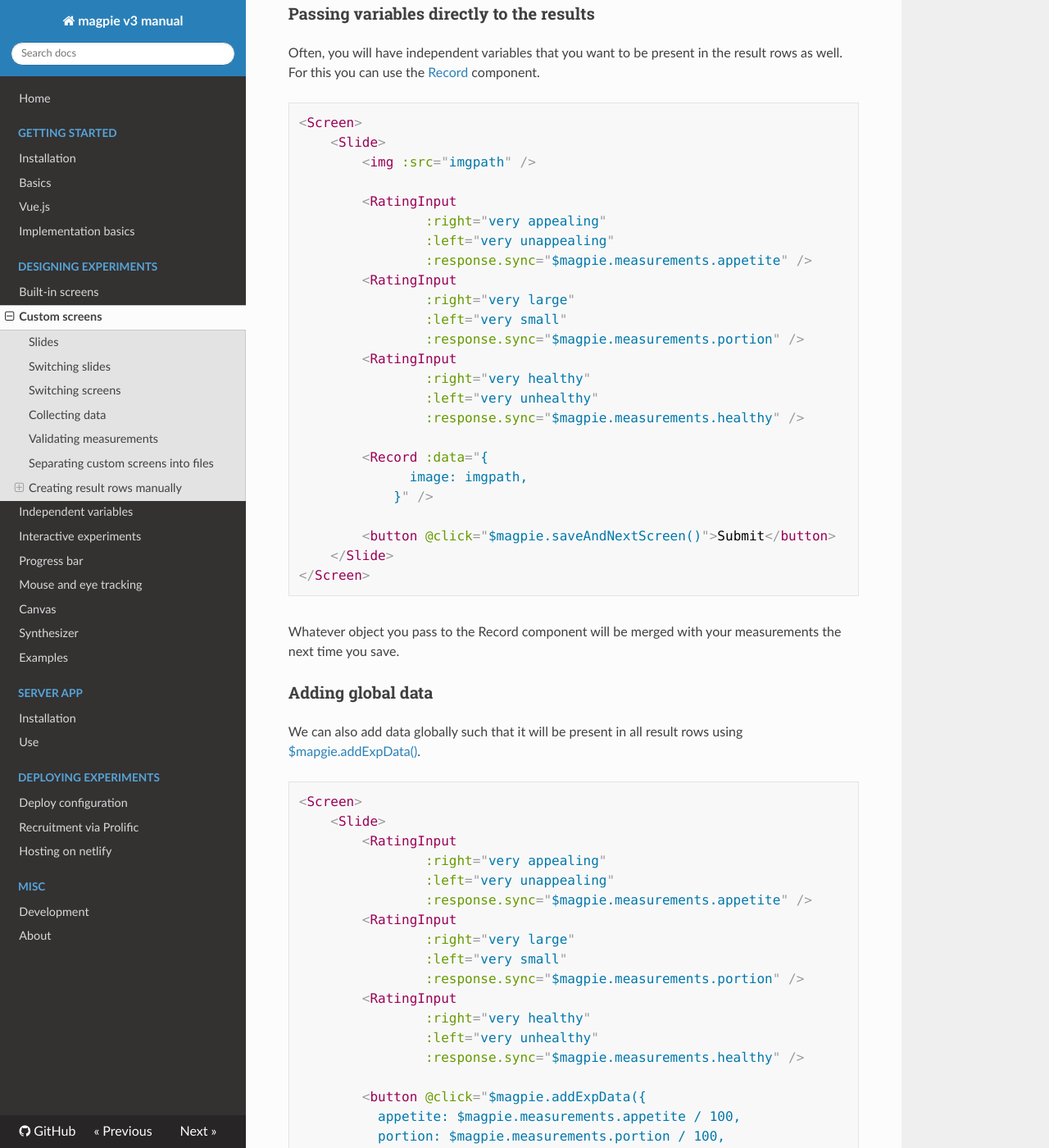
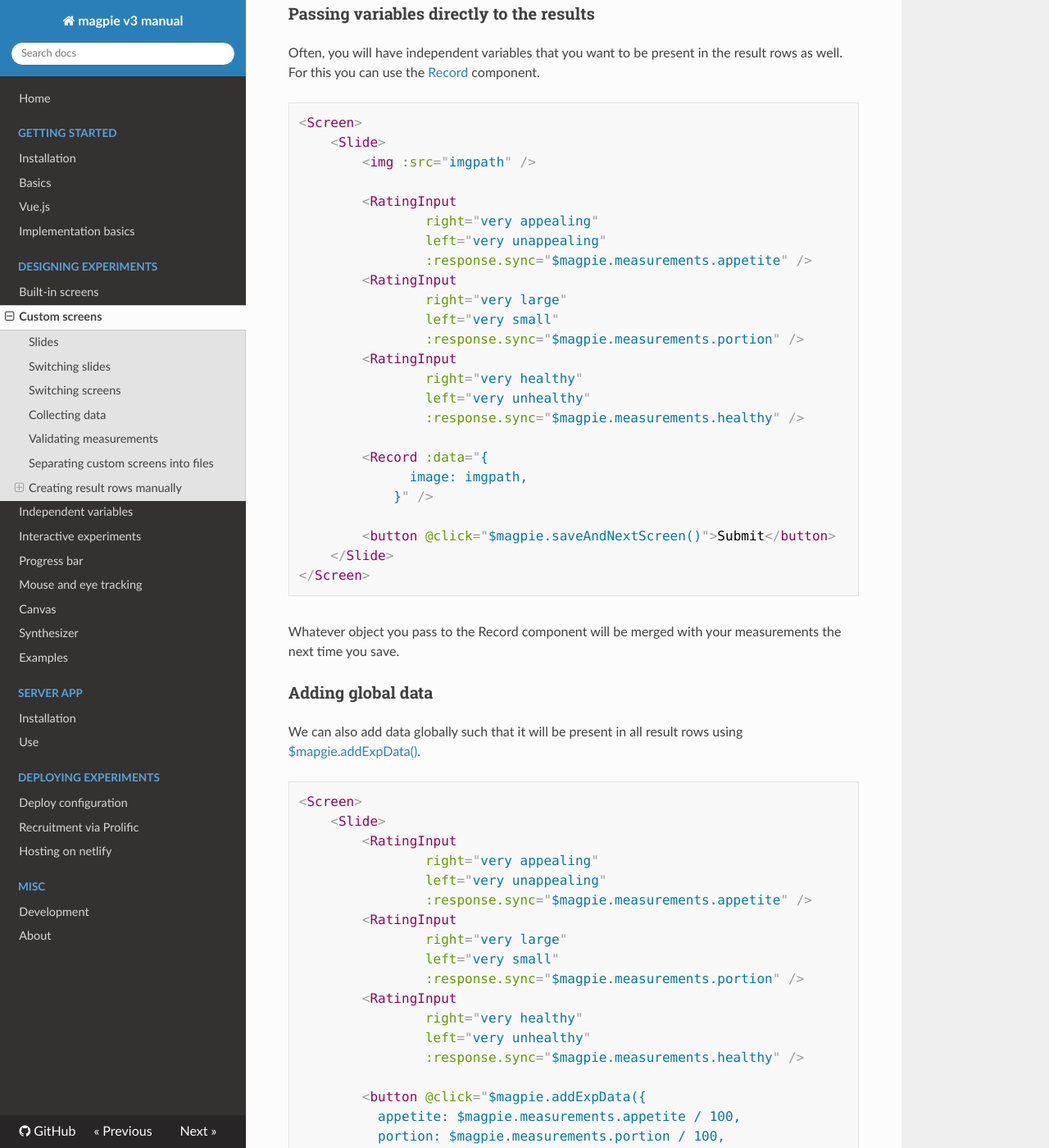
Before and after one commit to magpie-ea/magpie-v3-docs, an MkDocs documentation site: the page built from docs/01_designing_experiments/01_custom_screens.md, in a window 1280 px wide and 1400 px high, scrolled down 10491 px. Shown: the whole window at 82% size. Built offline with MkDocs 1.6.1, drawn with Linux system fonts in a browser that asks for light colours; some of the changed text lies outside the part shown.

Commit message:
Fix Vue syntax

```diff
--- a/docs/01_designing_experiments/01_custom_screens.md
+++ b/docs/01_designing_experiments/01_custom_screens.md
@@ -344,16 +344,16 @@ Usually, you will use the `measurements` object to collect data and save it to t
 <Screen>
     <Slide>
         <RatingInput
-                :right="very appealing"
-                :left="very unappealing"
+                right="very appealing"
+                left="very unappealing"
                 :response.sync="$magpie.measurements.appetite" />
         <RatingInput
-                :right="very large"
-                :left="very small"
+                right="very large"
+                left="very small"
                 :response.sync="$magpie.measurements.portion" />
         <RatingInput
-                :right="very healthy"
-                :left="very unhealthy"
+                right="very healthy"
+                left="very unhealthy"
                 :response.sync="$magpie.measurements.healthy" />
 
         <button @click="$magpie.saveAndNextScreen()">Submit</button>
@@ -379,16 +379,16 @@ as follows:
 <Screen>
     <Slide>
         <RatingInput
-                :right="very appealing"
-                :left="very unappealing"
+                right="very appealing"
+                left="very unappealing"
                 :response.sync="$magpie.measurements.appetite" />
         <RatingInput
-                :right="very large"
-                :left="very small"
+                right="very large"
+                left="very small"
                 :response.sync="$magpie.measurements.portion" />
         <RatingInput
-                :right="very healthy"
-                :left="very unhealthy"
+                right="very healthy"
+                left="very unhealthy"
                 :response.sync="$magpie.measurements.healthy" />
 
         <button @click="$magpie.addTrialData({
@@ -424,16 +424,16 @@ For this you can use the [Record](https://magpie-reference.netlify.app/#record)
         <img :src="imgpath" />
 
         <RatingInput
-                :right="very appealing"
-                :left="very unappealing"
+                right="very appealing"
+                left="very unappealing"
                 :response.sync="$magpie.measurements.appetite" />
         <RatingInput
-                :right="very large"
-                :left="very small"
+                right="very large"
+                left="very small"
                 :response.sync="$magpie.measurements.portion" />
         <RatingInput
-                :right="very healthy"
-                :left="very unhealthy"
+                right="very healthy"
+                left="very unhealthy"
                 :response.sync="$magpie.measurements.healthy" />
 
         <Record :data="{
@@ -454,16 +454,16 @@ We can also add data globally such that it will be present in all result rows us
 <Screen>
     <Slide>
         <RatingInput
-                :right="very appealing"
-                :left="very unappealing"
+                right="very appealing"
+                left="very unappealing"
                 :response.sync="$magpie.measurements.appetite" />
         <RatingInput
-                :right="very large"
-                :left="very small"
+                right="very large"
+                left="very small"
                 :response.sync="$magpie.measurements.portion" />
         <RatingInput
-                :right="very healthy"
-                :left="very unhealthy"
+                right="very healthy"
+                left="very unhealthy"
                 :response.sync="$magpie.measurements.healthy" />
 
         <button @click="$magpie.addExpData({
```
